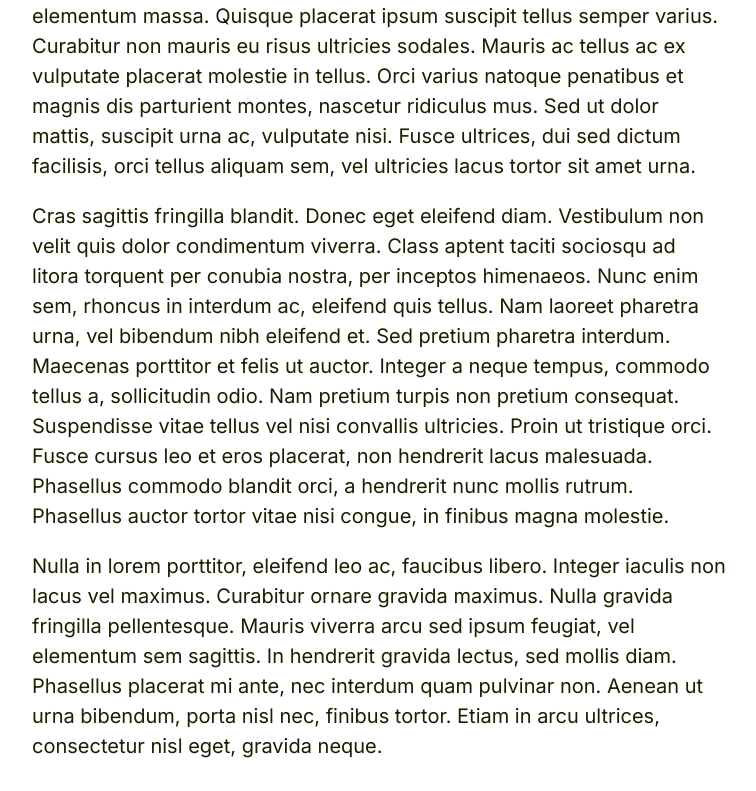
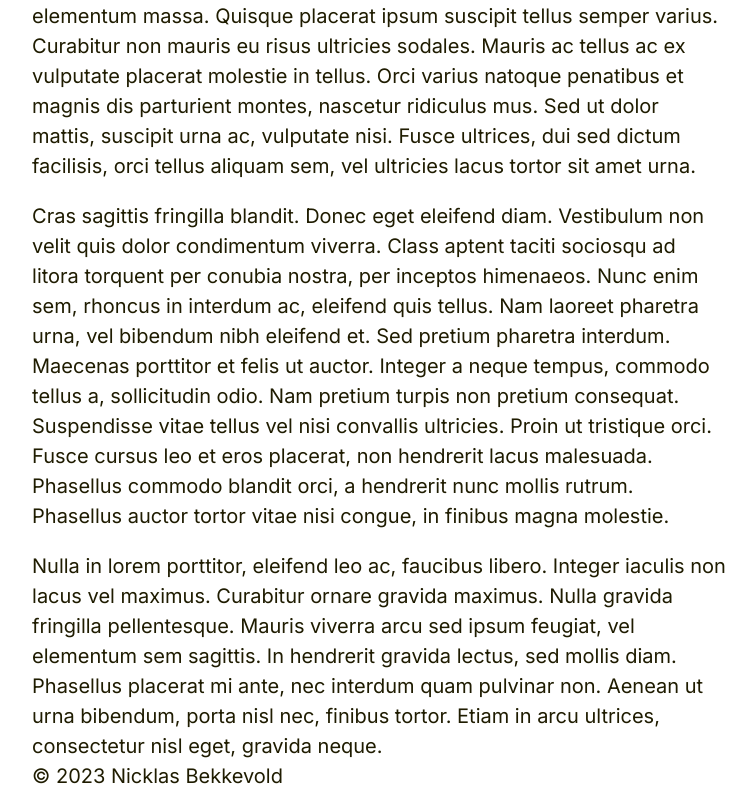
Before and after one commit to nicklasbekkevold/nicklasbekkevold.com, a Next.js app: page / in a window 1280 px wide. Shown: the part 1196-1987 px from the top of the page, without its empty margins (261-1017 px from the left). Before the commit the page ends 1957 px from the top, so only its background shows below. Built offline with nearby package versions, Linux system fonts and the light colour scheme.

Commit message:
Add minimal footer

```diff
--- a/app/layout.tsx
+++ b/app/layout.tsx
@@ -32,6 +32,7 @@ export default function RootLayout({
           <h1>nicklasbekkevold.com</h1>
         </header>
         {children}
+        <footer className="wrapper flow">&copy; 2023 Nicklas Bekkevold</footer>
       </body>
     </html>
   );
```
